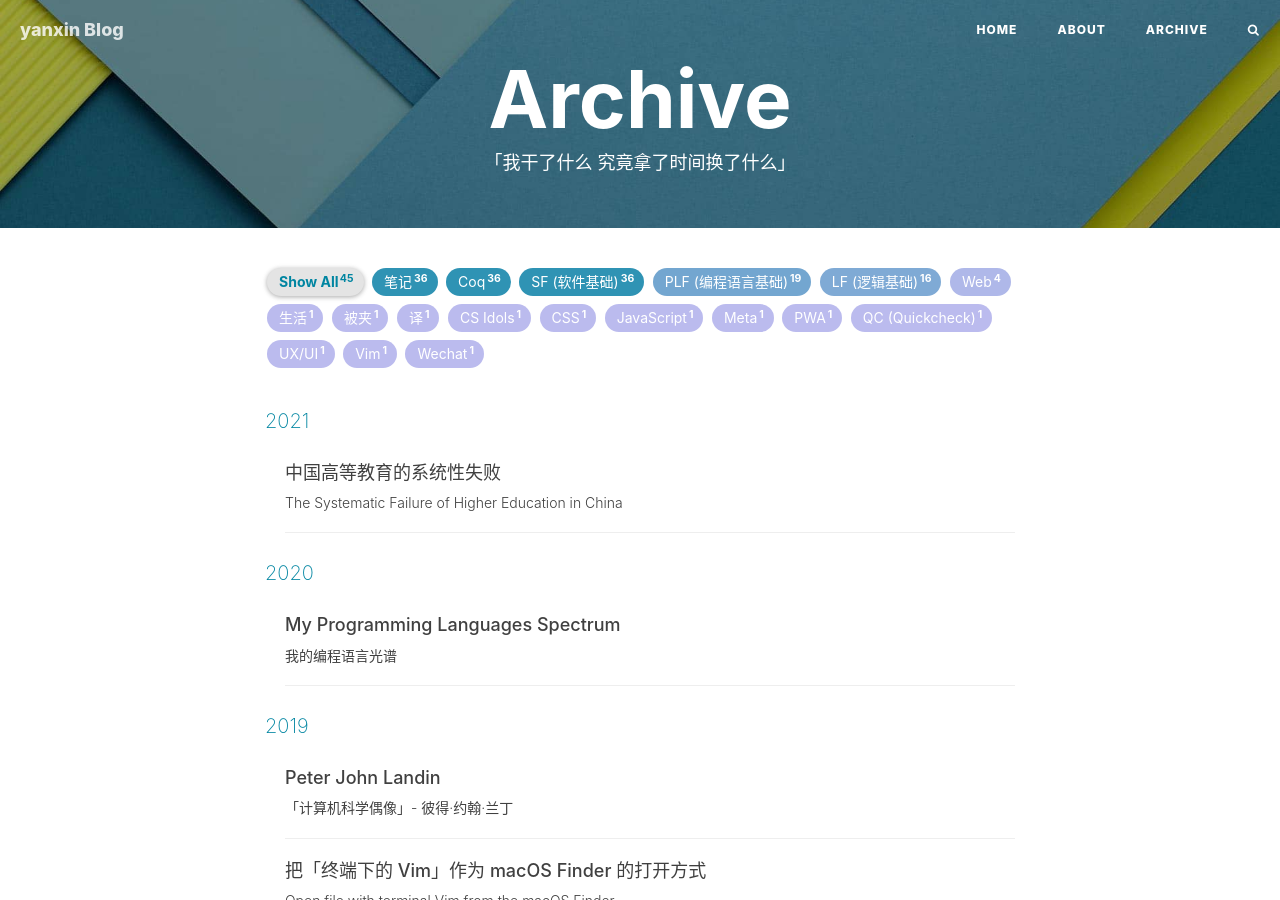
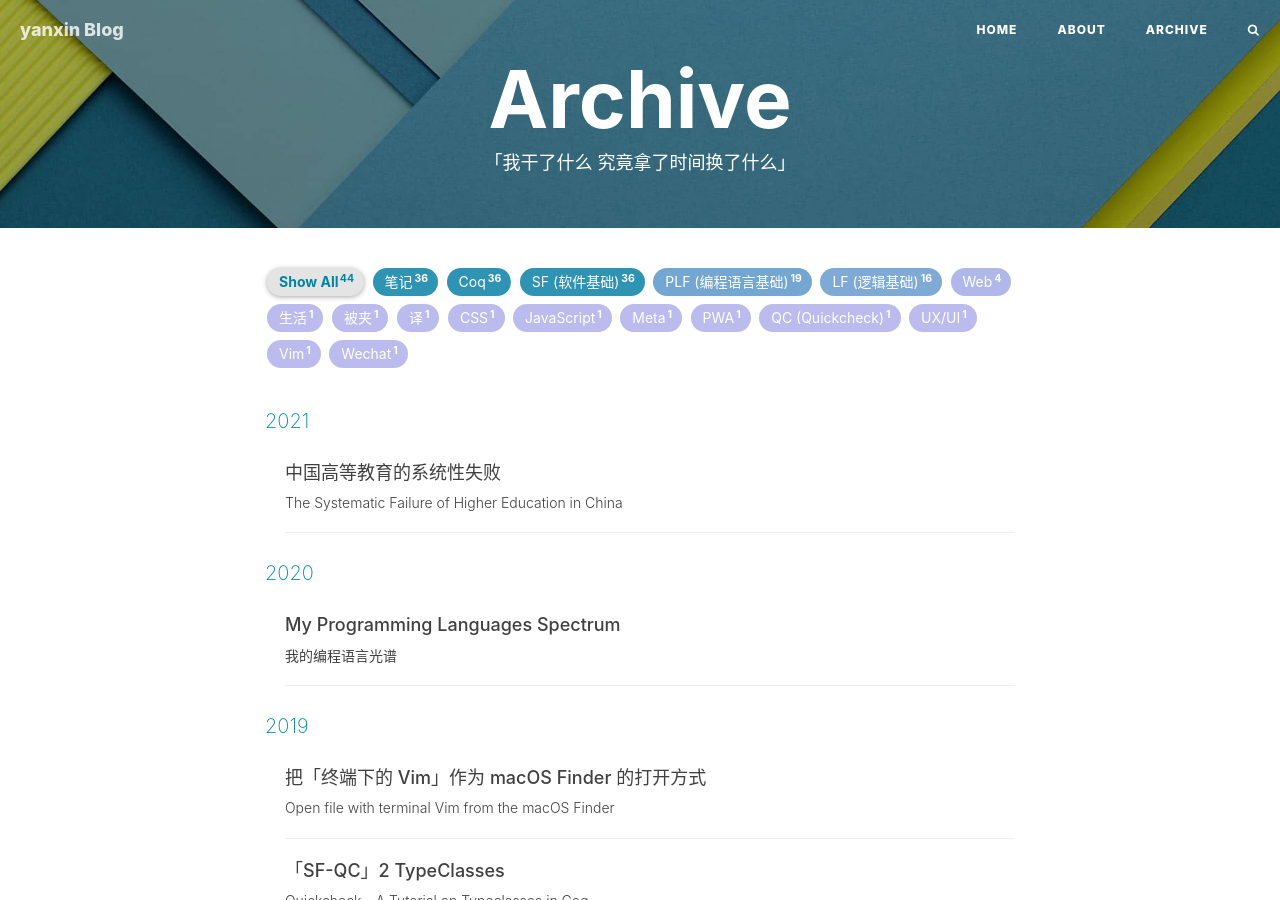
Before and after one commit to shineycoding/blackhole, a Jekyll site: the page built from archive.html, in a window 1280 px wide and 900 px high. Built offline with Jekyll 4.4.1, drawn with Linux system fonts in a browser that asks for light colours; nearby versions of some CDN libraries; comment, search, counter and statistics services are not loaded; part of the change alters nothing that is shown.

```diff
--- a/_includes/footer.html
+++ b/_includes/footer.html
@@ -12,7 +12,7 @@
                     Powered by <a href="http://blogs.yanxin999.com">YanXin Blog</a> |
                     <iframe style="margin-left: 2px; margin-bottom:-5px;" frameborder="0" scrolling="0" width="100px"
                         height="20px"
-                        src="https://ghbtns.com/github-btn.html?user=shineycoding&type=star&count=true">
+                        src="https://ghbtns.com/github-btn.html?user=shineycoding">
                     </iframe>
                 </p>
             </div>
--- a/_posts/cs_idols/2019-09-13-peter-john-landin.md
+++ /dev/null
@@ -1,32 +0,0 @@
----
-title: "Peter John Landin"
-subtitle: "「计算机科学偶像」- 彼得·约翰·兰丁"
-layout: post
-author: "Hux"
-header-style: text
-tags:
-  - CS Idols
----
-
-> - [wiki](https://en.wikipedia.org/wiki/Peter_Landin)
-> - [维基](https://zh.wikipedia.org/wiki/%E5%BD%BC%E5%BE%97%C2%B7%E5%85%B0%E4%B8%81)
-
-I was long curious about how does λ calculus become the foundation of formalizaing programming languages. It's strange that I haven't look up the answer until today: It's invented so early by Alonzo Church (whom I will write another post for) as an alternative mathematic foundation in 1930s and its relation with programming language was re-discoverred in 1960s.
-
-From the "Lambda calculus and programming languages" section of wikipedia page:
-
-> As pointed out by Peter Landin's 1965 paper "A Correspondence between ALGOL 60 and Church's Lambda-notation"
-
-I found this name quite familiar since I read his paper "The mechanical evaluation of expressions" before, in which he introduced the first abstract machine for functional programming language, namely [SECD machine](https://en.wikipedia.org/wiki/SECD_machine). This paper also define the term [Closure](https://en.wikipedia.org/wiki/Closure_(computer_programming)) which becomes a prevalent notion in computer programming nowadays.
-
-Besides of that, his contributions also include:
-
-- on ALGO definition
-- [ISWIM](https://en.wikipedia.org/wiki/ISWIM) programming language
-- [off-side rule](https://en.wikipedia.org/wiki/Off-side_rule), known as "indentation-based" syntax nowadays, popularized by Miranda, Haskell, Python, etc.
-- coin the term [syntactic sugar](https://en.wikipedia.org/wiki/Syntactic_sugar)
-
-He was much influenced by a study of McCarthy's LISP and taught [Tony Hoare](https://en.wikipedia.org/wiki/Tony_Hoare) ALGO with Peter Naur and Edsger W. Dijkstra. (Oh yes, definitely 4 more people to write).
-
-I have just download his old, influential paper "The next 700 programming languages".
-I am sure it will be an enjoyable read.
```
